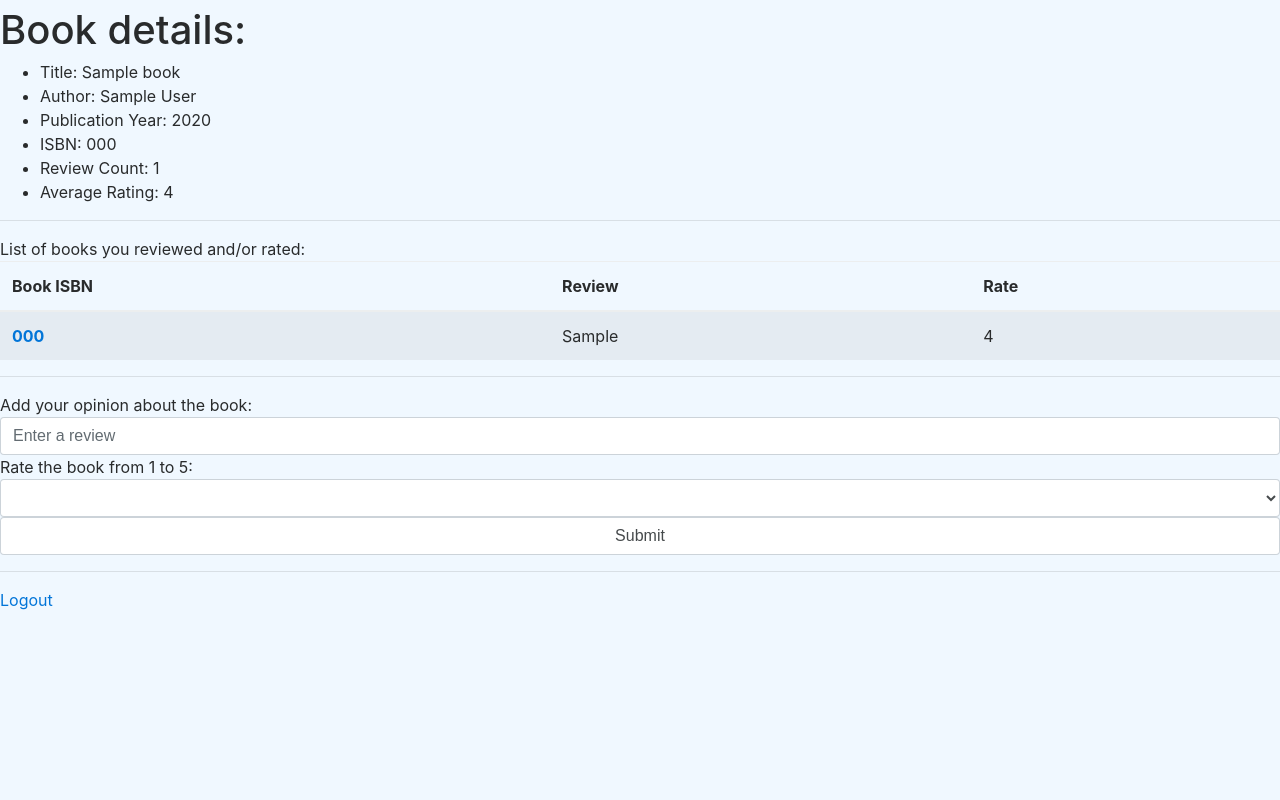
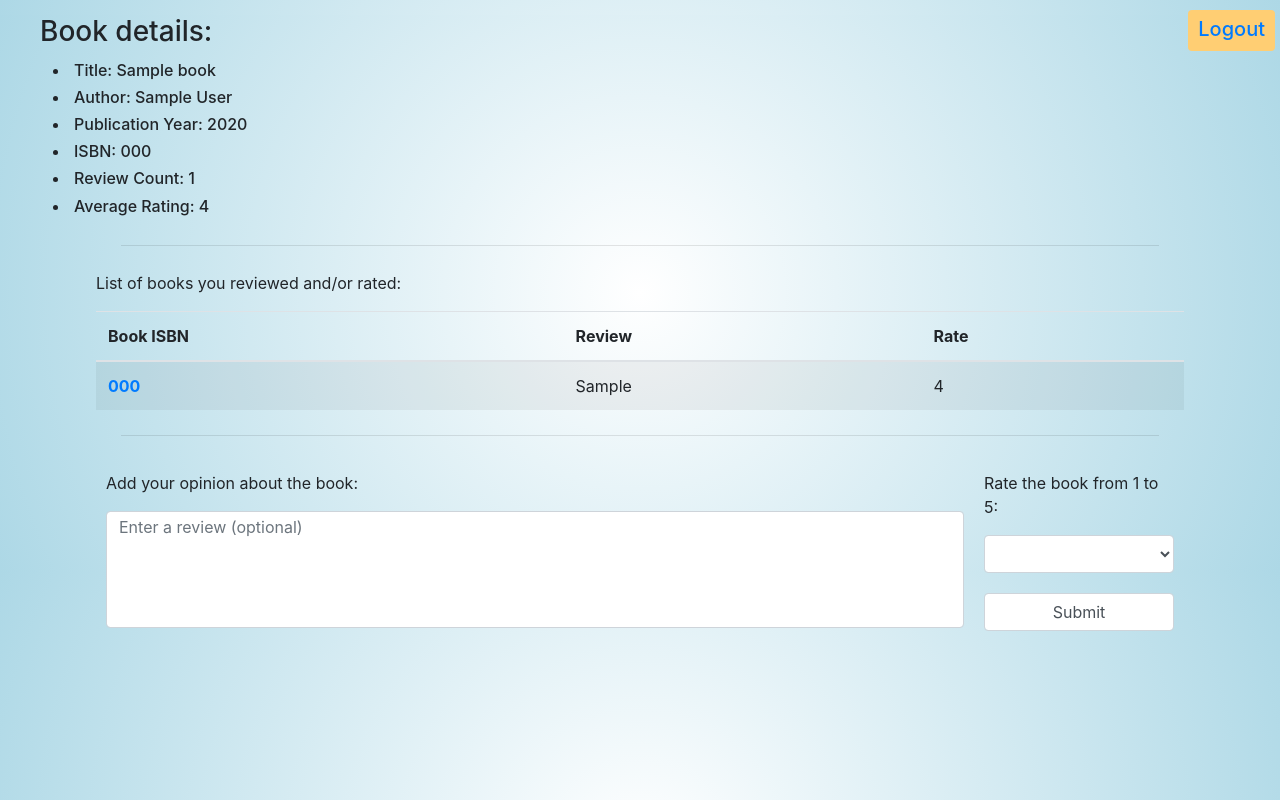
Before and after one commit to aqzxt/cs50_web, a Flask app: page /search/1 in a window 1280 px wide. Run offline with Flask 2, Linux system fonts and the light colour scheme; the visitor is signed in with stand-in values (Sample User, id 1); tables that the repository leaves empty hold one stand-in row (values such as "Sample post"); a database or web service that is not in the repository returns one stand-in record (values such as "Sample title"); data that the repository does not hold is empty; some libraries are stand-ins or nearby versions.

Commit message:
SCSS applied

```diff
--- a/project1/application.py
+++ b/project1/application.py
@@ -17,7 +17,7 @@
 Session(app)
 db.init_app(app)
 
-Scss(app, static_dir='static', asset_dir='assets')
+Scss(app, static_dir='static', asset_dir='./assets/style')
 
 # Homepage/Login/Register page
 @app.route("/", methods=["GET", "POST"])
--- a/project1/assets/style.scss
+++ /dev/null
@@ -1,4 +0,0 @@
-html,
-body {
-    background-color: aliceblue;
-}
--- a/project1/static/style.css
+++ b/project1/static/style.css
@@ -1,2 +1,102 @@
 html, body {
-  background-color: aliceblue; }
+  background: radial-gradient(circle, white, lightblue); }
+  html .members-header, body .members-header {
+    margin: 10px;
+    margin-left: 20vw;
+    padding: 10px;
+    background-color: #6b6666;
+    color: aliceblue;
+    border-radius: 5px;
+    width: 300px;
+    text-align: center; }
+    html hr, body hr {
+      margin: 25px; }
+      html .home-body, html .members-body, body .home-body, body .members-body {
+        display: flex;
+        flex-direction: column;
+        margin-top: 15vh;
+        position: relative;
+        margin-left: 20vw;
+        margin-right: 40vw; }
+        html .home-body select, html .home-body input, html .home-body button,
+        html .members-body select, html .members-body input, html .members-body button,
+        body .home-body select, body .home-body input, body .home-body button,
+        body .members-body select, body .members-body input, body .members-body button {
+          padding: 2px 0 2px 0;
+          margin: 5px;
+          border-radius: 4px;
+          max-width: 300px; }
+          html .home-body input, html .members-body input, body .home-body input,
+          body .members-body input {
+            padding-left: 10px; }
+            html .home-body button, html .members-body button, body .home-body button,
+            body .members-body button {
+              background-color: rgba(116, 255, 97, 0.863);
+              font-weight: 700;
+              color: #474646;
+              width: 80px;
+              align-content: center; }
+  html .search-header, body .search-header {
+    margin-left: auto;
+    margin-right: auto;
+    clear: both; }
+    html .search-header h3, body .search-header h3 {
+      margin: 10px 0 0 30px; }
+  html .search-body, body .search-body {
+    top: 60px;
+    margin-left: auto;
+    margin-right: auto;
+    position: relative;
+    width: 97vw; }
+    html .search-table-main, body .search-table-main {
+      background-color: black;
+      color: white; }
+      html .books-header, body .books-header {
+        margin: 15px 30px 0 30px;
+        position: relative; }
+        html .books-header .b-list, body .books-header .b-list {
+          max-width: calc(85vw - 100px); }
+          html .books-header h3, body .books-header h3 {
+            margin-left: 10px; }
+            html .books-header ul, body .books-header ul {
+              font-size: 16px; }
+              html .books-header ul .book-item, body .books-header ul .book-item {
+                padding: 4px; }
+                html .books-header ul .book-item:hover, body .books-header ul .book-item:hover {
+                  background-color: rgba(211, 211, 211, 0.425);
+                  color: #4385ff;
+                  font-weight: 600;
+                  border-radius: 4px;
+                  max-width: 300px; }
+  html .book-body, body .book-body {
+    margin: 0 auto 0 auto;
+    max-width: 85vw; }
+    html .book-body form, body .book-body form {
+      display: flex;
+      flex-direction: row;
+      flex-wrap: wrap; }
+      html .book-body form .f1, html .book-body form .f2, body .book-body form .f1,
+      body .book-body form .f2 {
+        margin: 10px;
+        flex-grow: 0;
+        height: 90px; }
+        html .book-body form .f1, body .book-body form .f1 {
+          max-width: calc(85vw - 200px);
+          flex-grow: 5; }
+          html .book-body form .f1 input, body .book-body form .f1 input {
+            line-height: 2em;
+            padding-top: 15px;
+            padding-bottom: 100px; }
+      html .book-body form .f2, body .book-body form .f2 {
+        width: 190px; }
+        html .book-body form .f2 select, html .book-body form .f2 button,
+        body .book-body form .f2 select, body .book-body form .f2 button {
+          margin: 5px 0 20px 0; }
+  html .logout, body .logout {
+    position: fixed;
+    top: 10px;
+    right: 5px;
+    font-size: 20px;
+    background-color: #ffce73;
+    padding: 7px 10px 10px 10px;
+    border-radius: 4px; }
--- a/project1/templates/book.html
+++ b/project1/templates/book.html
@@ -1,22 +1,32 @@
 {% extends "layout.html" %}
 
 {% block heading %}
-<h1>Book details:</h1>
+<div class="books-header">
+
+    <div class="b-list">
+        <h3>Book details:</h3>
+        <ul>
+            <li class="book-item">Title: {{ book.title }}</li>
+            <li class="book-item">Author: {{ book.author }}</li>
+            <li class="book-item">Publication Year: {{ book.year }}</li>
+            <li class="book-item">ISBN: {{ book.isbn }}</li>
+            <li class="book-item">Review Count: {{ reviews_count }}</li>
+            <li class="book-item">Average Rating: {{ average_rating }}</li>
+        </ul>
+    </div>
+
+    <a class="logout" href="{{ url_for("logout") }}" title="Sign out">Logout</a>
+</div>
 
 {% endblock %}
 
 {% block body %}
-<ul>
-    <li>Title: {{ book.title }}</li>
-    <li>Author: {{ book.author }}</li>
-    <li>Publication Year: {{ book.year }}</li>
-    <li>ISBN: {{ book.isbn }}</li>
-    <li>Review Count: {{ reviews_count }}</li>
-    <li>Average Rating: {{ average_rating }}</li>
-</ul>
+
+<div class="book-body">
+
     {% if user_reviews %}
     <hr>
-List of books you reviewed and/or rated:
+    <p>List of books you reviewed and/or rated:</p>
     <table class="table table-striped">
         <thead>
             <tr>
@@ -38,19 +48,23 @@
     {% endif %}
     <hr>
 
-Add your opinion about the book:
     <form action="{{ url_for("book", book_id=book.id) }}" method="post">
-    <input class="form-control" type="text" name="opinion" placeholder="Enter a review">
+        <div class="f1">
+            <p>Add your opinion about the book:</p>
+            <input class="form-control" type="text" name="opinion" placeholder="Enter a review (optional)">
+        </div>
 
-Rate the book from 1 to 5:
+        <div class="f2">
+            <p>Rate the book from 1 to 5:</p>
             <select class="form-control" name="rate">
                 {% for num in numbers %}
                 <option value="{{ num }}">{{ num }}</option>
                 {% endfor %}
             </select>
             <button class="form-control">Submit</button>
+        </div>
     </form>
 
-<hr>
-<a href="{{ url_for("logout") }}" title="Sign out">Logout</a>
+</div>
+
 {% endblock %}
--- a/project1/templates/layout.html
+++ b/project1/templates/layout.html
@@ -2,7 +2,7 @@
 <html lang="en">
     <head>
         <meta charset="utf-8">
-        <link rel="stylesheet" href="https://maxcdn.bootstrapcdn.com/bootstrap/4.0.0-beta.3/css/bootstrap.min.css" integrity="sha384-Zug+QiDoJOrZ5t4lssLdxGhVrurbmBWopoEl+M6BdEfwnCJZtKxi1KgxUyJq13dy" crossorigin="anonymous">
+        <link rel="stylesheet" href="https://stackpath.bootstrapcdn.com/bootstrap/4.1.3/css/bootstrap.min.css" integrity="sha384-MCw98/SFnGE8fJT3GXwEOngsV7Zt27NXFoaoApmYm81iuXoPkFOJwJ8ERdknLPMO" crossorigin="anonymous">
         <link rel="stylesheet" href="{{ url_for("static", filename="style.css") }}" type="text/css">
         <title>Book Reviews 2.0</title>
 
--- a/project1/templates/style.scss
+++ /dev/null
@@ -1,5 +0,0 @@
-%messages {
-	font-family: Arial;
-	font-size: 2em;
-
-}
```
Also changed, not shown: project1/templates/main.html (+16 -16 lines), project1/templates/members.html (+10 -4 lines), project1/templates/search.html (+13 -4 lines), project1/README.md, 1 other file. Lines whose indentation alone changed are shown as unchanged.
